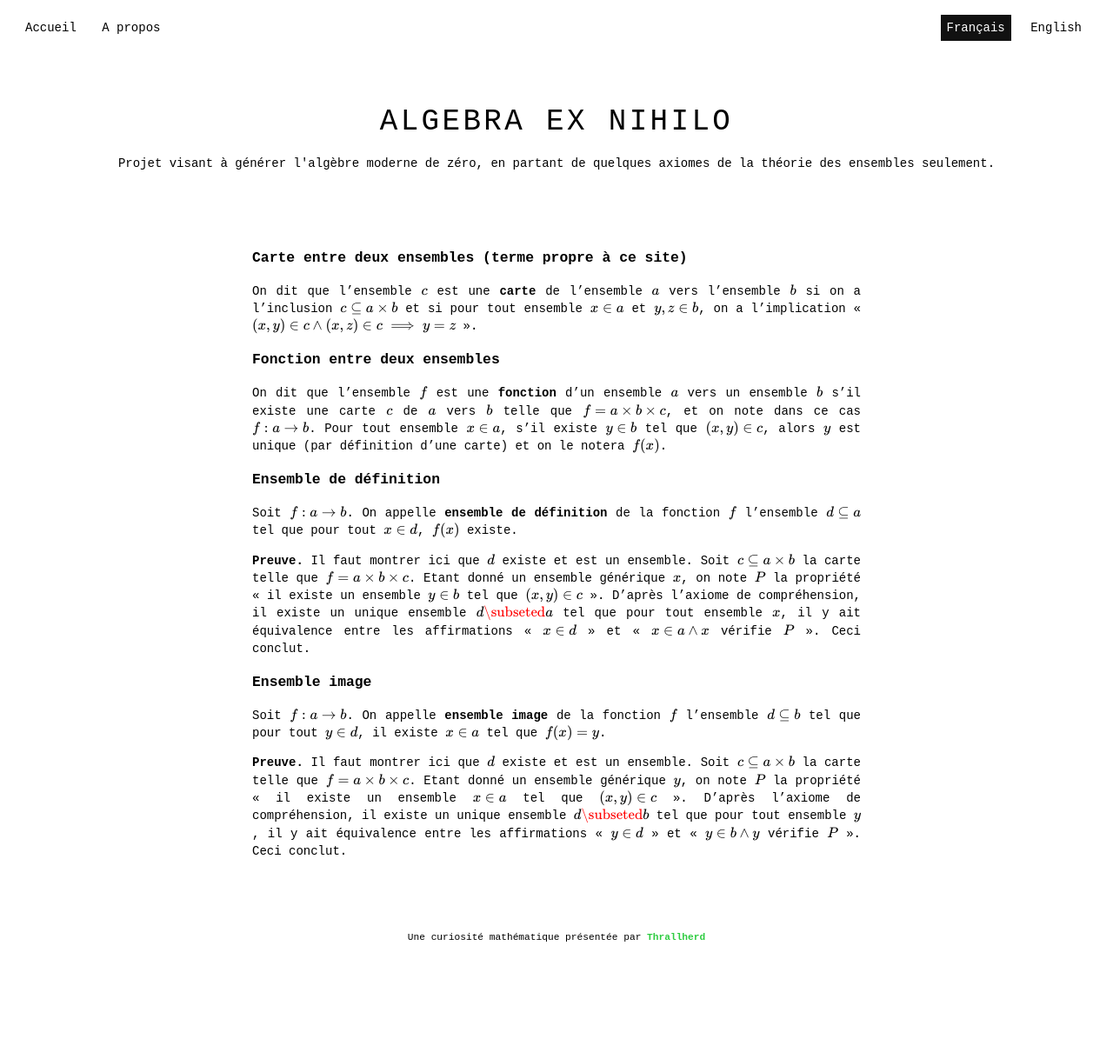
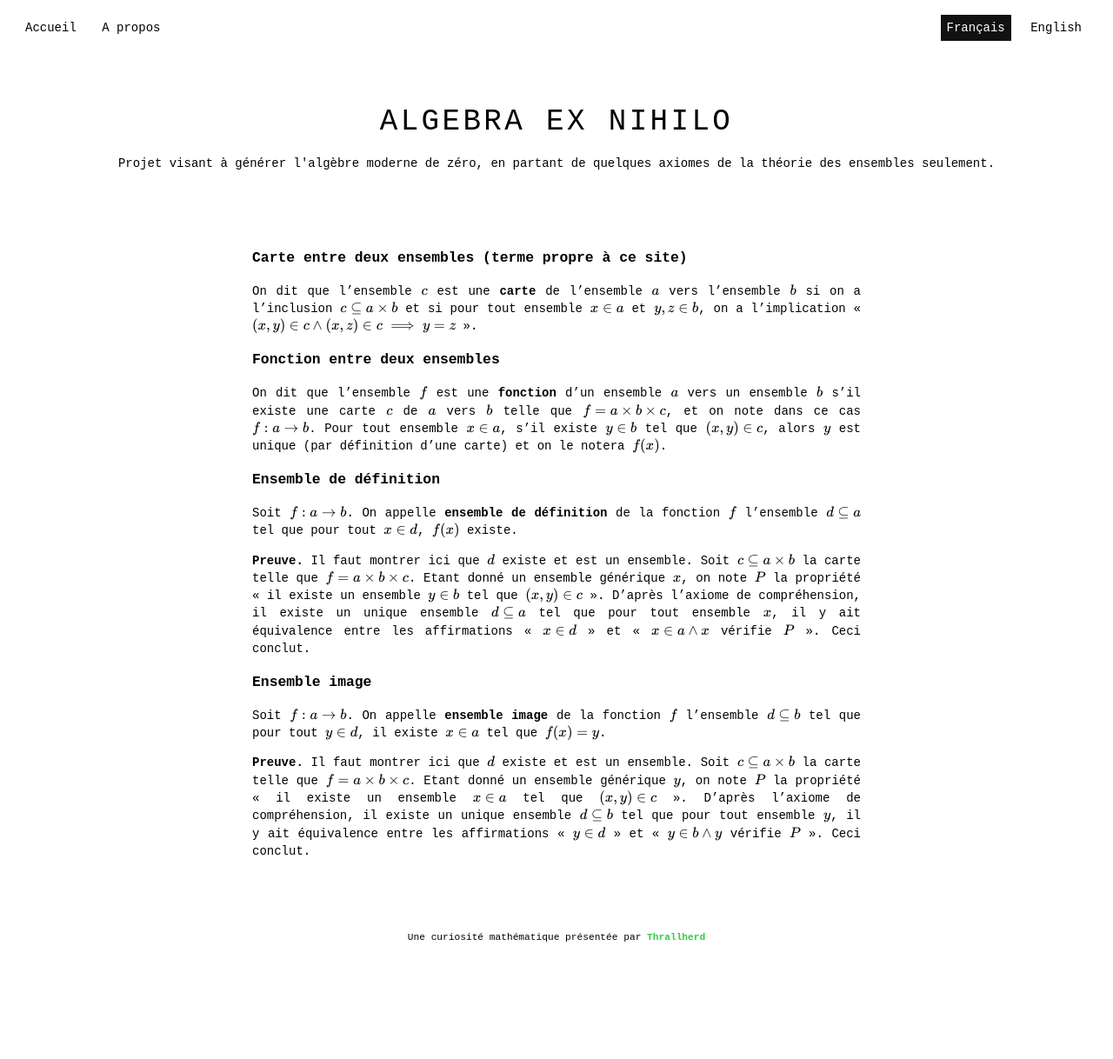
Before and after one commit to Thrallherd/AlgebraExNihilo, a Jekyll site: the page built from set_res4.md, in a window 1280 px wide. Shown: the whole page at 87% size. Built offline with Jekyll 4.4.1, drawn with Linux system fonts in a browser that asks for light colours; formulas are drawn with MathJax 3.

Commit message:
Update set_res4.md

```diff
--- a/set_res4.md
+++ b/set_res4.md
@@ -16,9 +16,9 @@
 ### Ensemble de définition
 Soit $$f : a \to b$$. On appelle **ensemble de définition** de la fonction $$f$$ l'ensemble $$d \subseteq a$$ tel que pour tout $$x \in d$$, $$f(x)$$ existe.
 
-**Preuve.** Il faut montrer ici que $$d$$ existe et est un ensemble. Soit $$c \subseteq a \times b$$ la carte telle que $$f = a \times b \times c$$. Etant donné un ensemble générique $$x$$, on note $$P$$ la propriété « il existe un ensemble $$y \in b$$ tel que $$(x, y) \in c$$ ». D'après l'axiome de compréhension, il existe un unique ensemble $$d \subseted a$$ tel que pour tout ensemble $$x$$, il y ait équivalence entre les affirmations « $$x \in d$$ » et « $$x \in a \land x$$ vérifie $$P$$ ». Ceci conclut.
+**Preuve.** Il faut montrer ici que $$d$$ existe et est un ensemble. Soit $$c \subseteq a \times b$$ la carte telle que $$f = a \times b \times c$$. Etant donné un ensemble générique $$x$$, on note $$P$$ la propriété « il existe un ensemble $$y \in b$$ tel que $$(x, y) \in c$$ ». D'après l'axiome de compréhension, il existe un unique ensemble $$d \subseteq a$$ tel que pour tout ensemble $$x$$, il y ait équivalence entre les affirmations « $$x \in d$$ » et « $$x \in a \land x$$ vérifie $$P$$ ». Ceci conclut.
 
 ### Ensemble image
 Soit $$f : a \to b$$. On appelle **ensemble image** de la fonction $$f$$ l'ensemble $$d \subseteq b$$ tel que pour tout $$y \in d$$, il existe $$x \in a$$ tel que $$f(x) = y$$.
 
-**Preuve.** Il faut montrer ici que $$d$$ existe et est un ensemble. Soit $$c \subseteq a \times b$$ la carte telle que $$f = a \times b \times c$$. Etant donné un ensemble générique $$y$$, on note $$P$$ la propriété « il existe un ensemble $$x\in a$$ tel que $$(x, y) \in c$$ ». D'après l'axiome de compréhension, il existe un unique ensemble $$d \subseted b$$ tel que pour tout ensemble $$y$$, il y ait équivalence entre les affirmations « $$y \in d$$ » et « $$y \in b \land y$$ vérifie $$P$$ ». Ceci conclut.
+**Preuve.** Il faut montrer ici que $$d$$ existe et est un ensemble. Soit $$c \subseteq a \times b$$ la carte telle que $$f = a \times b \times c$$. Etant donné un ensemble générique $$y$$, on note $$P$$ la propriété « il existe un ensemble $$x\in a$$ tel que $$(x, y) \in c$$ ». D'après l'axiome de compréhension, il existe un unique ensemble $$d \subseteq b$$ tel que pour tout ensemble $$y$$, il y ait équivalence entre les affirmations « $$y \in d$$ » et « $$y \in b \land y$$ vérifie $$P$$ ». Ceci conclut.
```
